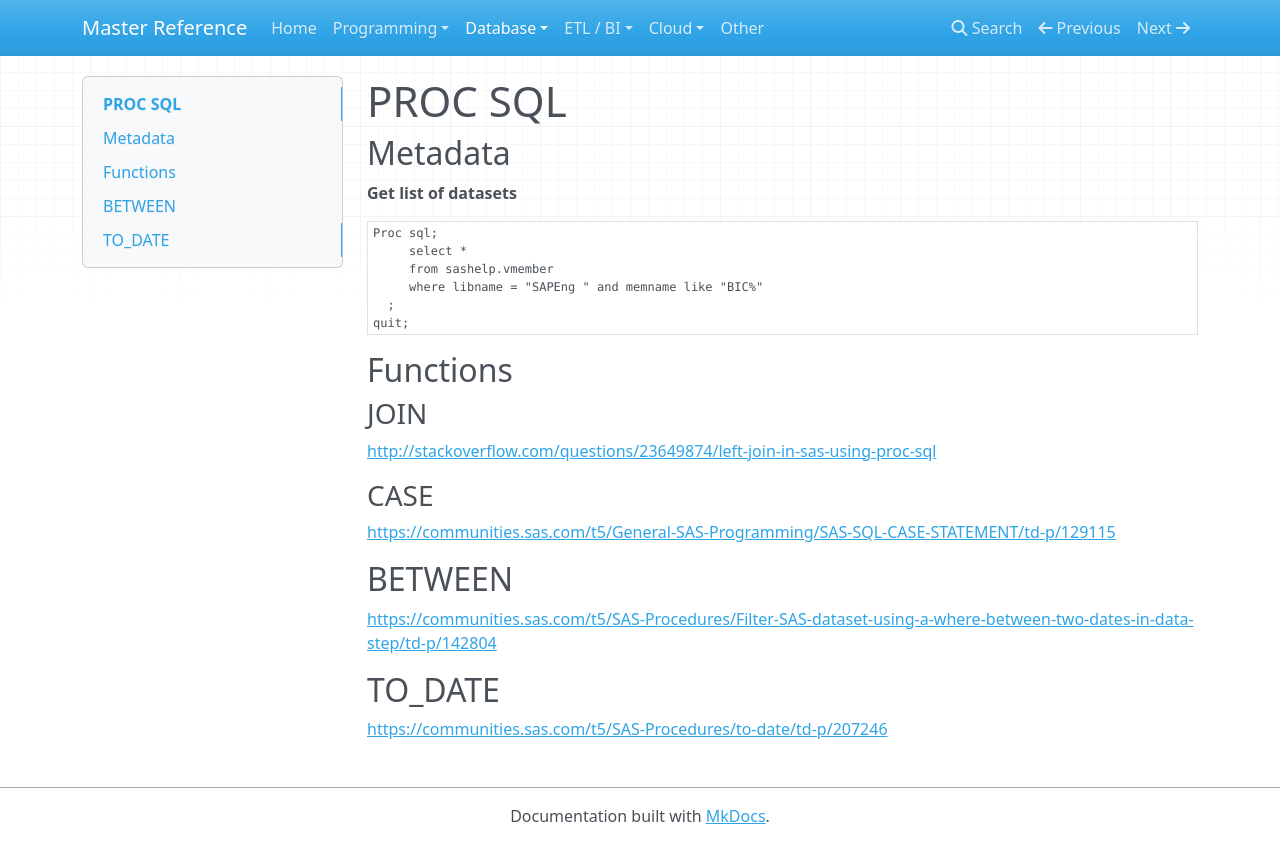
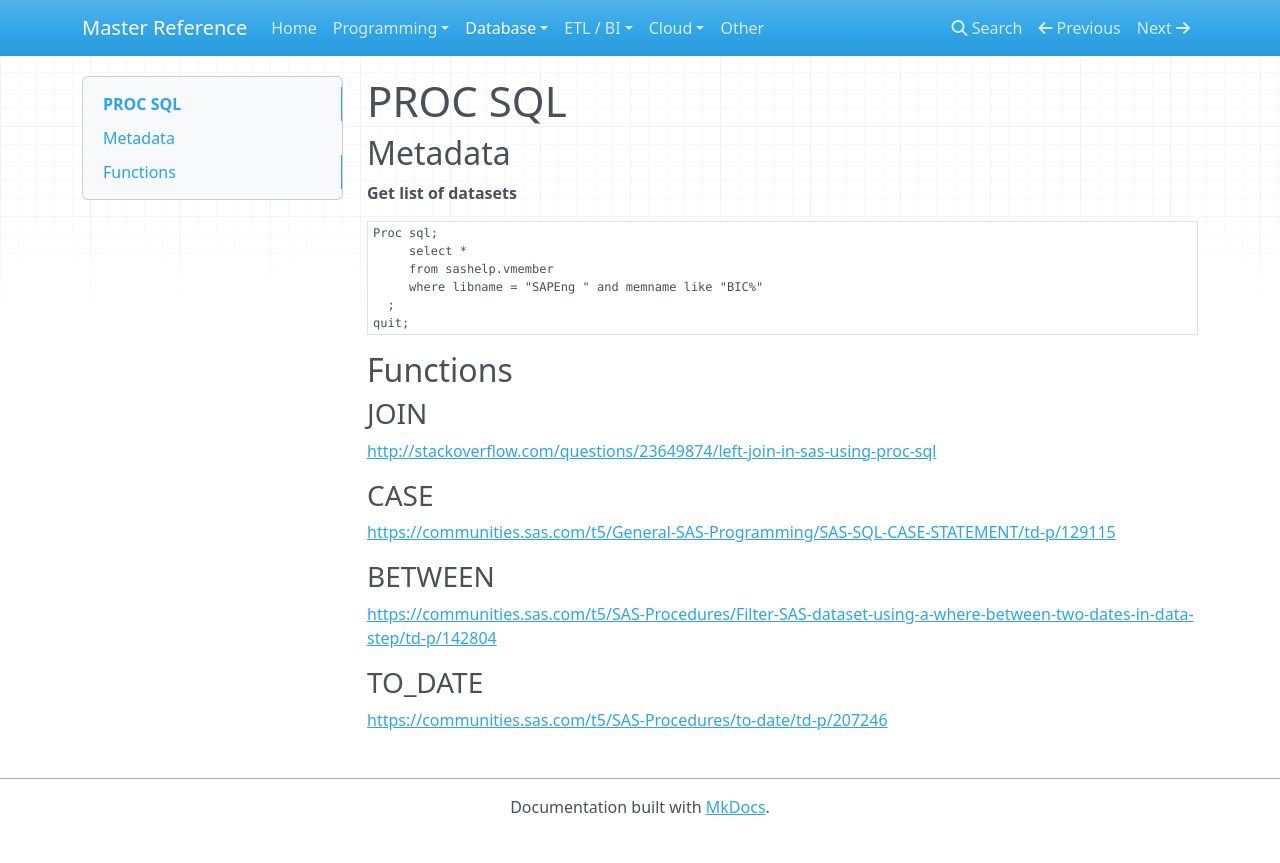
Before and after one commit to flarco/ref-docs, an MkDocs documentation site: the page built from docs/database/sas.md, in a window 1280 px wide. Shown: the top 863 px of the page. Built offline with MkDocs 1.6.1, drawn with Linux system fonts in a browser that asks for light colours; nearby versions of some CDN libraries; old or Windows-style settings are respelled for this version of MkDocs.

Commit message:
SAS Update

```diff
--- a/docs/database/sas.md
+++ b/docs/database/sas.md
@@ -21,8 +21,8 @@ quit;
 ### CASE
 <https://communities.sas.com/t5/General-SAS-Programming/SAS-SQL-CASE-STATEMENT/td-p/129115>
 
-## BETWEEN
+### BETWEEN
 <https://communities.sas.com/t5/SAS-Procedures/Filter-SAS-dataset-using-a-where-between-two-dates-in-data-step/td-p/142804>
 
-## TO_DATE
+### TO_DATE
 <https://communities.sas.com/t5/SAS-Procedures/to-date/td-p/207246>
```
